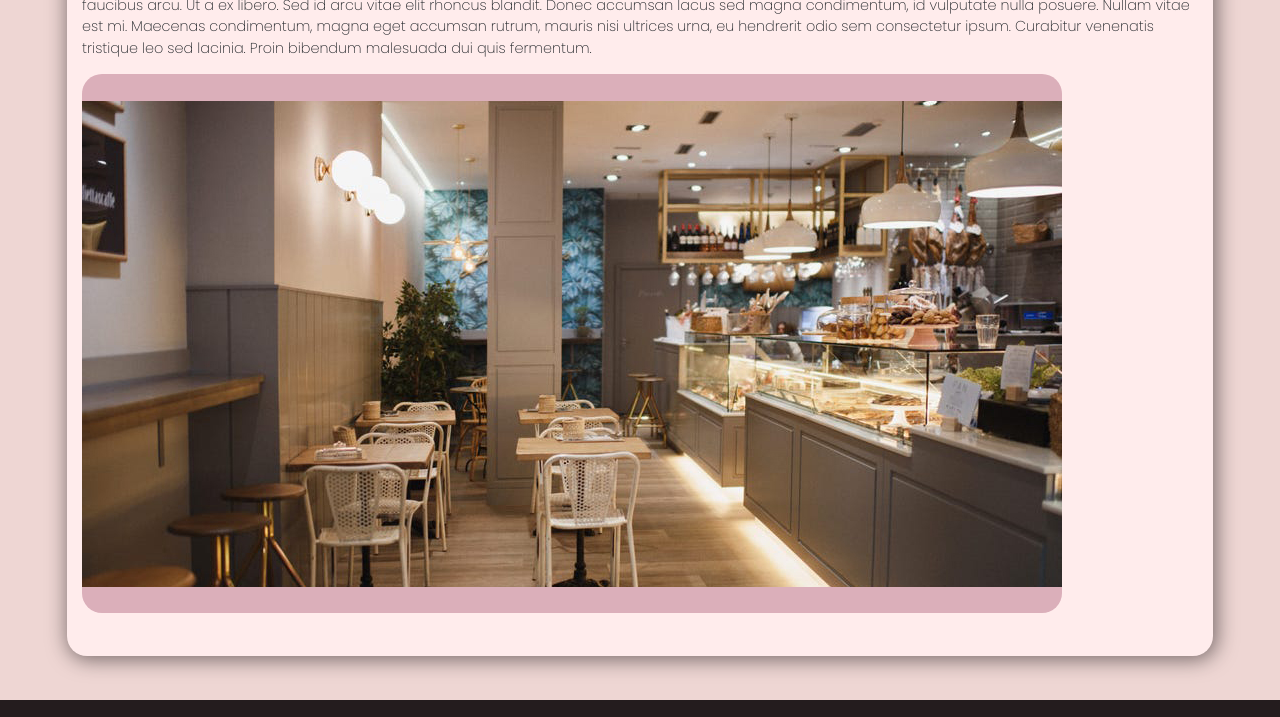
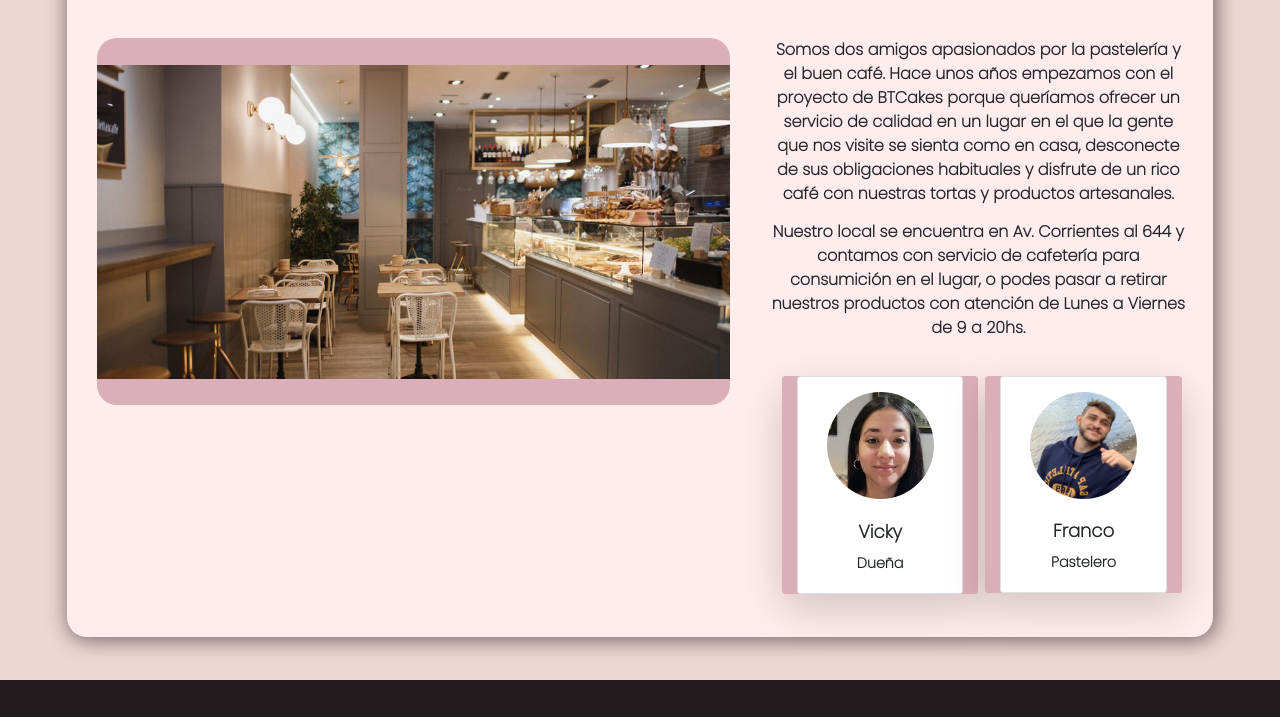
Before and after one commit to FranBillan/dw-proyectofinal, a website: page pages/quienes-somos.html in a window 1280 px wide. Shown: the part 283-1000 px from the top of the page. Drawn offline with Linux system fonts and the light colour scheme.

Commit message:
Śitio con Quienes Somos terminada

```diff
--- a/pages/quienes-somos.html
+++ b/pages/quienes-somos.html
@@ -38,13 +38,48 @@
     <main>
 
         <section class="qs-main col-12 d-flex justify-content-center">
-        <div class="qs-container col-11 mt-5 mb-5 pt-5 pb-5 d-flex flex-column">
-        <h1 class="qs-title d-flex justify-content-center">¿Quiénes Somos?</h1>
-        <p>Lorem ipsum dolor sit amet, consectetur adipiscing elit. Pellentesque bibendum eleifend rhoncus. Pellentesque eget massa consectetur, volutpat sapien ac, faucibus arcu. Ut a ex libero. Sed id arcu vitae elit rhoncus blandit. Donec accumsan lacus sed magna condimentum, id vulputate nulla posuere. Nullam vitae est mi. Maecenas condimentum, magna eget accumsan rutrum, mauris nisi ultrices urna, eu hendrerit odio sem consectetur ipsum. Curabitur venenatis tristique leo sed lacinia. Proin bibendum malesuada dui quis fermentum.</p>
+        <div class="qs-container col-11 mt-5 mb-5 pt-5 pb-5 d-flex flex-column align-items-center">
+        <h1 class="qs-title d-flex align-self-end mb-5 font-weight-bolder p-3">¿Quiénes Somos?</h1>
+        <div class="qs-central d-flex text-center col-12 col-md-12 flex-xl-row flex-sm-column flex-column align-items-xl-start align-items-sm-center ">
+        <div class="qs-main-img-container align-items-start col-xl-7 col-sm-12 col-12">
+            <img class="qs-main-img col-12 pr-0 pl-0"src="../img/quienes-somos.jpg" alt="">
+        </div>
+        <div class=" ml-xl-4 ml-lg-4 d-flex flex-column col-xl-5 col-sm-11 col-12">
+        <p class="qs-p">Somos dos amigos apasionados por la pastelería y el buen café. Hace unos años empezamos con el proyecto
+            de BTCakes porque queríamos ofrecer un servicio de calidad en un lugar en el que la gente que nos visite se sienta como en casa,
+            desconecte de sus obligaciones habituales y disfrute de un rico café con nuestras tortas y productos artesanales.
+        </p>
+        <p class="qs-p">Nuestro local se encuentra en Av. Corrientes al 644 y contamos con servicio de cafetería para consumición en el lugar,
+          o podes pasar a retirar nuestros productos con atención de Lunes a Viernes de 9 a 20hs.
+        </p>
+         <div class="d-flex col-12 flex-column flex-xl-row flex-lg-row flex-md-row flex-sm-row">
+            <div class="qs-card col-xl-6 col-lg-6 col-md-6 col-sm-6 col-12 mt-4 shadow-lg mr-2 rounded">
+    		    <div class="card profile-card-5">
+    		        <div class="card-img-block col-10 align-self-center pt-3">
+    		            <img class="card-img-top rounded-circle" src="../img/quienes-somos/img1.jpeg" alt="Card image cap">
+    		        </div>
+                    <div class="card-body pt-0">
+                    <h5 class="card-title mt-4 font-weight-bolder">Vicky</h5>
+                    <p class="card-text font-weight-bold">Dueña</p>
+                  </div>
+                </div>
+            </div>
+                <div class="qs-card col-xl-6 col-lg-6 col-md-6 col-sm-6 col-12 mt-4 shadow-lg mr-2 rounded">
+                    <div class="card profile-card-5">
+                        <div class="card-img-block col-10 align-self-center pt-3">
+                            <img class="card-img-top rounded-circle" src="../img/quienes-somos/img2.jpg" alt="Card image cap">
+                        </div>
+                        <div class="card-body pt-0">
+                        <h5 class="card-title mt-4 font-weight-bolder">Franco</h5>
+                        <p class="card-text font-weight-bold">Pastelero</p>
 
-        <div class="qs-main-img-container align-items-start">
-            <img class="qs-main-img"src="../img/quienes-somos.jpg" alt="">
+                      </div>
+                    </div>
+    	</div>
+    </div>
+         </div>
         </div>
+    </div>
 
 </div>
 </section>
--- a/scss/style.scss
+++ b/scss/style.scss
@@ -210,6 +210,16 @@ a {
 }
 
 /*---FIN INDEX---*/
+
+/*--- PRODUCTOS --- */
+
+
+
+
+
+
+
+/*--- FIN PRODUCTOS --- */
 
 /* ---FOOTER NUEVO--------- */
 
@@ -600,11 +610,28 @@ section .section-title {
 .qs-main-img-container {
   border-radius: 20px;
   background-color: $marco;
-  width: fit-content;
+  height: fit-content;
+  flex-basis: fit-content;
   padding-top: 20pt;
   padding-bottom: 20pt;
+  padding-left: 0px;
+  padding-right: 0px;
+}
+.qs-card{
+  background-color: $marco;
+  height: fit-content;
+  flex-basis: fit-content;
+}
+.qs-title{
+  width: fit-content;
+  color:$marco;
+
 }
 
+.qs-p{
+    font-weight: bold;
+    font-size: 12pt;
+}
 /*----FIN QUIENES SOMOS---- */
 /*----FAQ----*/
 
@@ -663,7 +690,6 @@ section .section-title {
   font-size: 13pt;
   animation: fadeInLeft-awr 2s;
 }
-
 
 /*----FIN FAQ----*/
 
```
Also changed, not shown: css/style.css, img/quienes-somos/WhatsApp Image 2022-07-17 at 6.25.06 PM (1).jpeg (added), img/quienes-somos/img1.jpeg (added), img/quienes-somos/img2.jpg (added).
